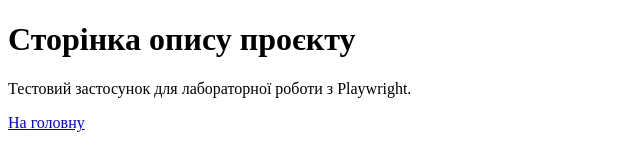
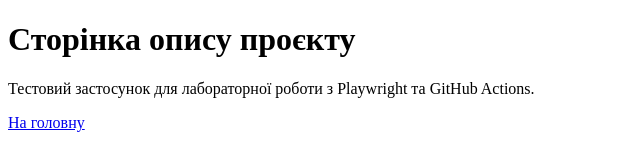
Before and after one commit to ex1lone/e2e-screenshot-tests, a website: page public/about.html in a window 1280 px wide. Shown: the whole page, without its empty margins (0-640 px from the left). Drawn offline with Linux system fonts and the light colour scheme.

Commit message:
Lab 7: add ci.yml workflow and minor update

```diff
--- a/public/about.html
+++ b/public/about.html
@@ -7,7 +7,7 @@
 </head>
 <body>
 <h1>Сторінка опису проєкту</h1>
-<p id="infoText">Тестовий застосунок для лабораторної роботи з Playwright.</p>
+<p id="infoText">Тестовий застосунок для лабораторної роботи з Playwright та GitHub Actions.</p>
 <a href="/index.html">На головну</a>
 </body>
 </html>
```
Also changed, not shown: .github/workflows/ci.yml (added), tests/screenshots/local.spec.js-snapshots/screenshots-local-page-about-page-Mobile-Chrome-win32.png, tests/screenshots/local.spec.js-snapshots/screenshots-local-page-about-page-chromium-win32.png, tests/screenshots/local.spec.js-snapshots/screenshots-local-page-about-page-firefox-win32.png, tests/screenshots/local.spec.js-snapshots/screenshots-local-page-index-page-Mobile-Chrome-win32.png, tests/screenshots/local.spec.js-snapshots/screenshots-local-page-index-page-chromium-win32.png, tests/screenshots/local.spec.js-snapshots/screenshots-local-page-index-page-element-h1-Mobile-Chrome-win32.png, tests/screenshots/local.spec.js-snapshots/screenshots-local-page-index-page-element-h1-chromium-win32.png, tests/screenshots/local.spec.js-snapshots/screenshots-local-page-index-page-firefox-win32.png.
